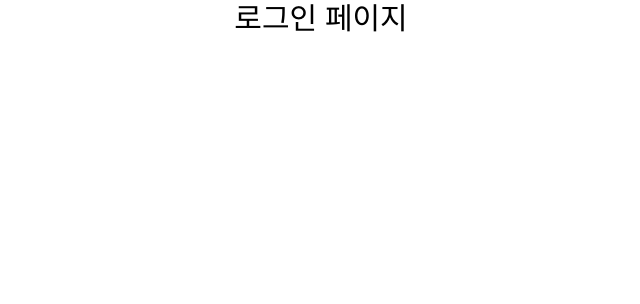
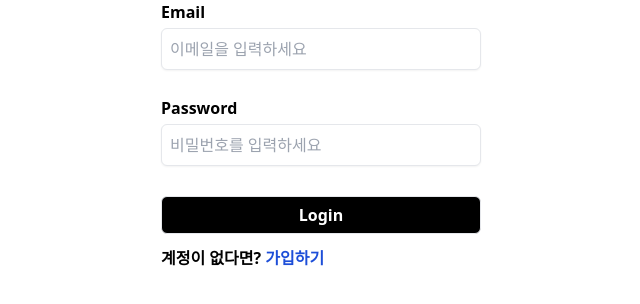
Before and after one commit to ddullgi/wanted-pre-onboarding-challenge-fe-27, a React (Vite) app: page /login in a window 1280 px wide. Shown: the top 304 px of the page, without its empty margins (319-959 px from the left). Built offline with nearby package versions, Linux system fonts and the light colour scheme.

Commit message:
[feat] auth api 중간 저장

```diff
--- a/src/entities/auth/api/authApi.ts
+++ b/src/entities/auth/api/authApi.ts
@@ -16,12 +16,12 @@ export const createAuthApi = (apiClient: AxiosInstance) => ({
 const authApi = createAuthApi(axiosInstance);
 
 export const authQuery = {
-	login: (params: AuthParams) => ({
+	login: () => ({
 		queryKey: ["login"],
-		queryFn: () => authApi.login(params),
+		queryFn: authApi.login,
 	}),
-	signup: (params: AuthParams) => ({
+	signup: () => ({
 		queryKey: ["signup"],
-		queryFn: () => authApi.signup(params),
+		queryFn: (params: AuthParams) => authApi.signup(params),
 	}),
 };
--- a/src/entities/auth/components/AuthForm.tsx
+++ b/src/entities/auth/components/AuthForm.tsx
@@ -1,19 +1,27 @@
 import { zodResolver } from "@hookform/resolvers/zod";
 import { useForm } from "react-hook-form";
 
-import { Button } from "@/shared/components/Button";
-import { Input } from "@/shared/components/Input";
+import { Button, Input } from "@/shared/components";
 import { cn } from "@/shared/utils/cn";
+import { useMutation } from "@tanstack/react-query";
+import { Link } from "react-router-dom";
+import { authQuery } from "../api/authApi";
 import type { AuthParams } from "../model/auth";
 import { AuthSchema } from "../schema/authSchema";
 
-export default function AuthForm() {
+interface AuthFormProps {
+	formType: "login" | "signup";
+}
+
+export default function AuthForm({ formType }: AuthFormProps) {
+	const isLogin = formType === "login";
+
 	const {
 		register,
 		handleSubmit,
 		formState: { errors, isValid },
 	} = useForm<AuthParams>({
-		resolver: zodResolver(AuthSchema),
+		resolver: isLogin ? undefined : zodResolver(AuthSchema),
 		mode: "onChange", // 입력값 변경 시 유효성 검사를 실행하도록 설정
 		defaultValues: {
 			email: "",
@@ -21,12 +29,17 @@ export default function AuthForm() {
 		},
 	});
 
-	const onSubmit = (data: AuthParams) => {
-		console.log(data);
-	};
+	const { queryFn } = authQuery.signup();
+
+	const { mutate } = useMutation({
+		mutationFn: (values: AuthParams) => queryFn(values),
+		onSuccess: (data) => {
+			localStorage.setItem("token", data.token);
+		},
+	});
 
 	return (
-		<form onSubmit={handleSubmit(onSubmit)} noValidate className={cn("w-80")}>
+		<form onSubmit={handleSubmit(mutate)} noValidate className={cn("w-80")}>
 			<div className={cn("w-full h-24")}>
 				<label htmlFor="email" className={cn("font-bold")}>
 					Email
@@ -55,8 +68,16 @@ export default function AuthForm() {
 
 			{/* 제출 버튼은 유효성 검사 후 활성화 */}
 			<Button type="submit" disabled={!isValid}>
-				Login
+				{isLogin ? "Login" : "Signup"}
 			</Button>
+			{isLogin && (
+				<div className={cn("font-semibold my-2")}>
+					계정이 없다면?{" "}
+					<Link to="/signup" className="text-blue-700">
+						가입하기
+					</Link>
+				</div>
+			)}
 		</form>
 	);
 }
--- a/src/pages/Rayout.tsx
+++ b/src/pages/Rayout.tsx
@@ -8,13 +8,13 @@ export default function Layout() {
 	const token = localStorage.getItem("token");
 	const setToken = useAuthStore((state) => state.setToken);
 
-	// useEffect(() => {
-	// 	if (token) {
-	// 		setToken(token);
-	// 	} else {
-	// 		navigate("/login");
-	// 	}
-	// }, [setToken, token, navigate]);
+	useEffect(() => {
+		if (token) {
+			setToken(token);
+		} else {
+			navigate("/login");
+		}
+	}, [setToken, token, navigate]);
 
 	return (
 		<main className={cn("w-full h-full flex flex-col items-center")}>
--- a/src/pages/auth/LoginPage.tsx
+++ b/src/pages/auth/LoginPage.tsx
@@ -1,11 +1,5 @@
-// import { Link } from "react-router-dom";
-// import Button from "../../shared/components/Button";
-import { cn } from "../../shared/utils/cn";
+import AuthForm from "@/entities/auth/components/AuthForm";
 
 export default function LoginPage() {
-	return (
-		<div>
-			<h1 className={cn("text-3xl")}>로그인 페이지</h1>
-		</div>
-	);
+	return <AuthForm formType="login" />;
 }
--- a/src/pages/auth/SignupPage.tsx
+++ b/src/pages/auth/SignupPage.tsx
@@ -1,5 +1,5 @@
 import AuthForm from "@/entities/auth/components/AuthForm";
 
 export default function SignupPage() {
-	return <AuthForm />;
+	return <AuthForm formType="signup" />;
 }
--- /dev/null
+++ b/src/shared/components/index.ts
@@ -0,0 +1,2 @@
+export { Input } from "./Input";
+export { Button } from "./Button";
--- a/src/shared/lib/axiosInstance.ts
+++ b/src/shared/lib/axiosInstance.ts
@@ -1,7 +1,7 @@
 import axios from "axios";
 
 export const axiosInstance = axios.create({
-	baseURL: process.env.API_URL,
+	baseURL: "http://localhost:8080",
 	headers: {
 		"Content-Type": "application/json",
 	},
```
